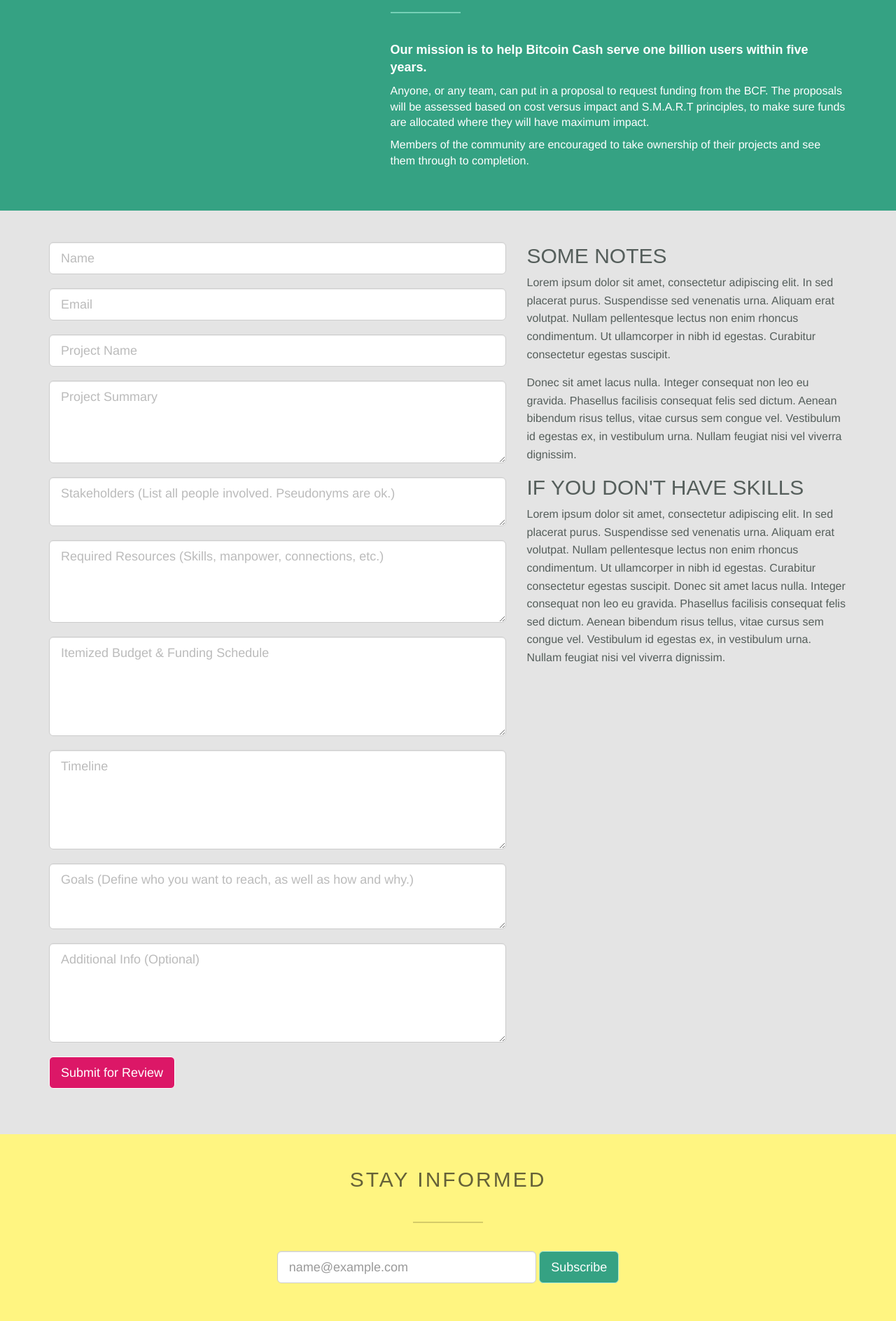
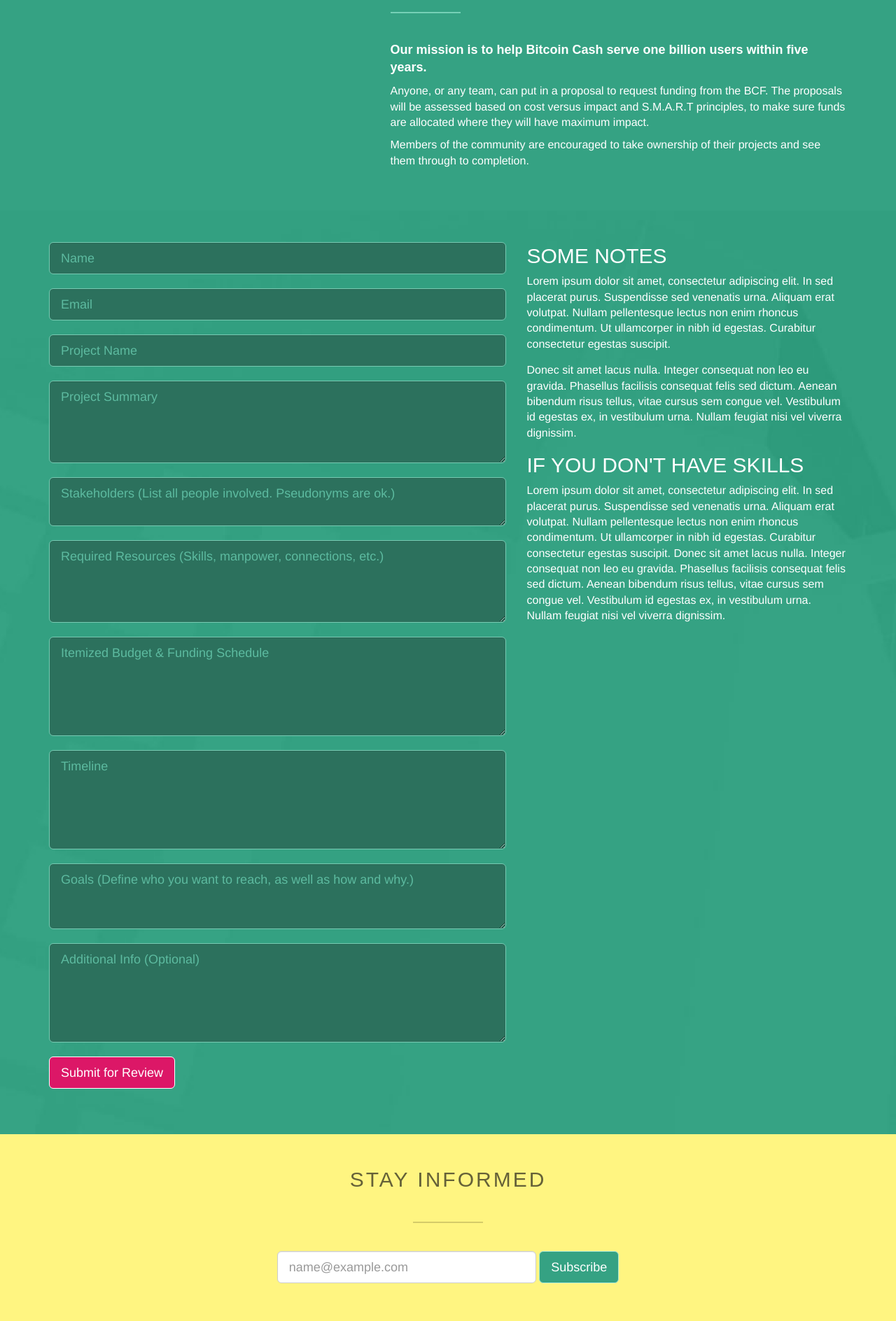
Before and after one commit to The-Bitcoin-Cash-Fund/thebitcoincash.fund, a PHP site: page /proposal/ in a window 1280 px wide. Shown: the part 866-2754 px from the top of the page at 70% size. Run offline with PHP 8.4, Linux system fonts and the light colour scheme; data that the repository does not hold is empty; some web fonts are replaced.

Commit message:
Changed the proposal form back to green to differentiate from volunteer form

```diff
--- a/html/assets/css/proposal.css
+++ b/html/assets/css/proposal.css
@@ -99,8 +99,7 @@
 /* Proposal Form
 --------------------------------------------*/
 .proposalForm {
-  /*background: #35a283 url("../img/bg_contact.jpg") center center no-repeat;*/
-  background-color: #e4e4e4;
+  background: #35a283 url("../img/bg_contact.jpg") center center no-repeat;
   background-size: cover;
   color: #fff;
   padding-top: 45px;
@@ -109,34 +108,33 @@
 }
 .proposalForm-input {
   margin-bottom: 20px;
-  border-color: #ccc;
-  background-color: #fff;
-  color: #3c403f
+  border-color: #77cab2;
+  background-color: #2c715d;
+  color: #fff;
 }
 .proposalForm-input::-webkit-input-placeholder {
-  color: #bbb;
+  color: #5dbba0;
 }
 .proposalForm-input::-moz-placeholder {
-  color: #bbb;
+  color: #5dbba0;
 }
 .proposalForm-input:-ms-input-placeholder {
-  color: #bbb;
+  color: #5dbba0;
 }
 .proposalForm-input:-moz-placeholder {
-  color: #bbb;
+  color: #5dbba0;
 }
 .proposalForm-heading {
-  color: #555e5b;
+  color: #fff;
   text-align: left;
   letter-spacing: 0;
   padding-top: 0;
   padding-bottom: 5px;
 }
 .proposalForm-text {
-  color: #555e5b;
+  color: #fff;
   text-align: left;
   margin-bottom: 15px;
-  line-height: 1.6;
 }
 .proposalForm-fieldsetHalf {
   width: 100%;
```
